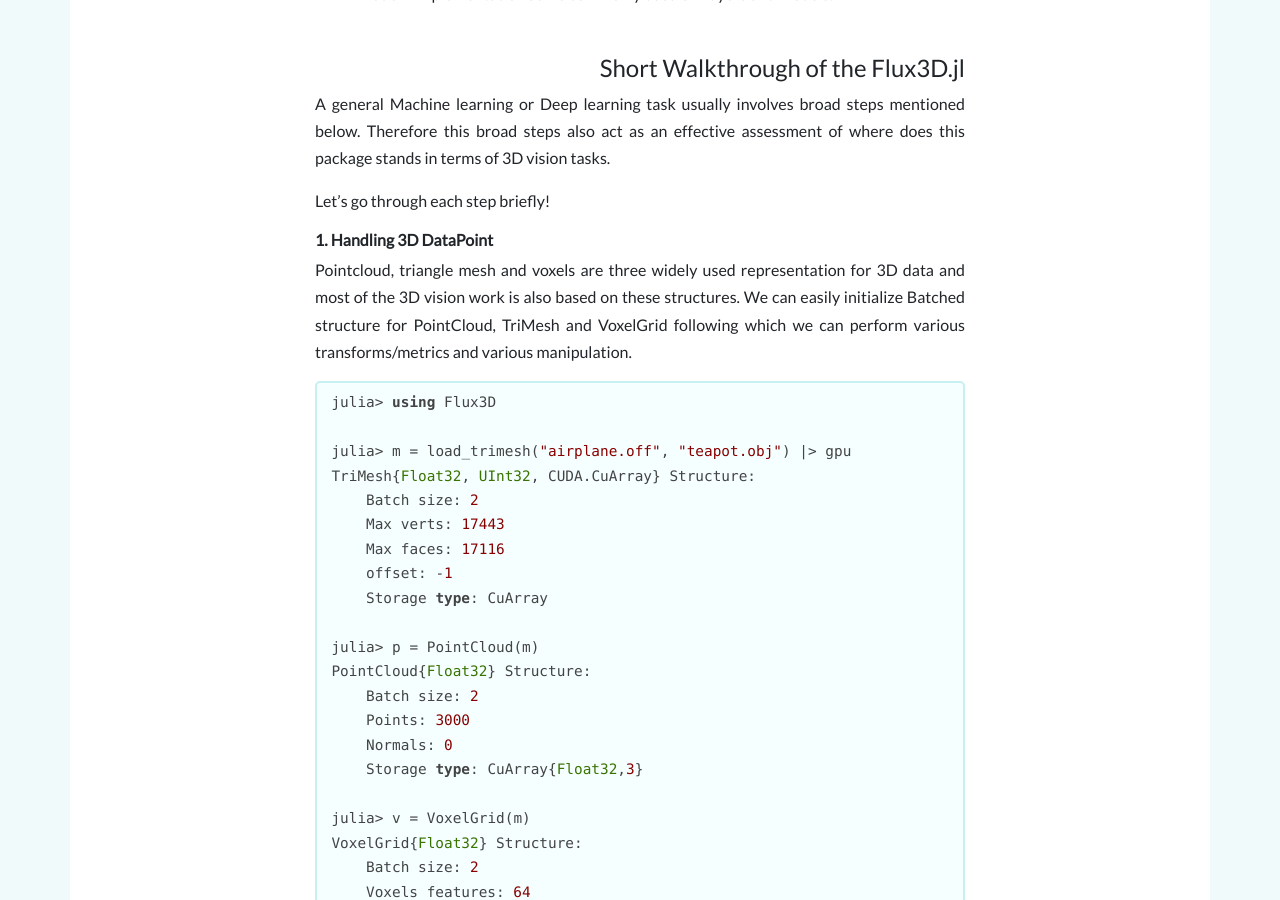
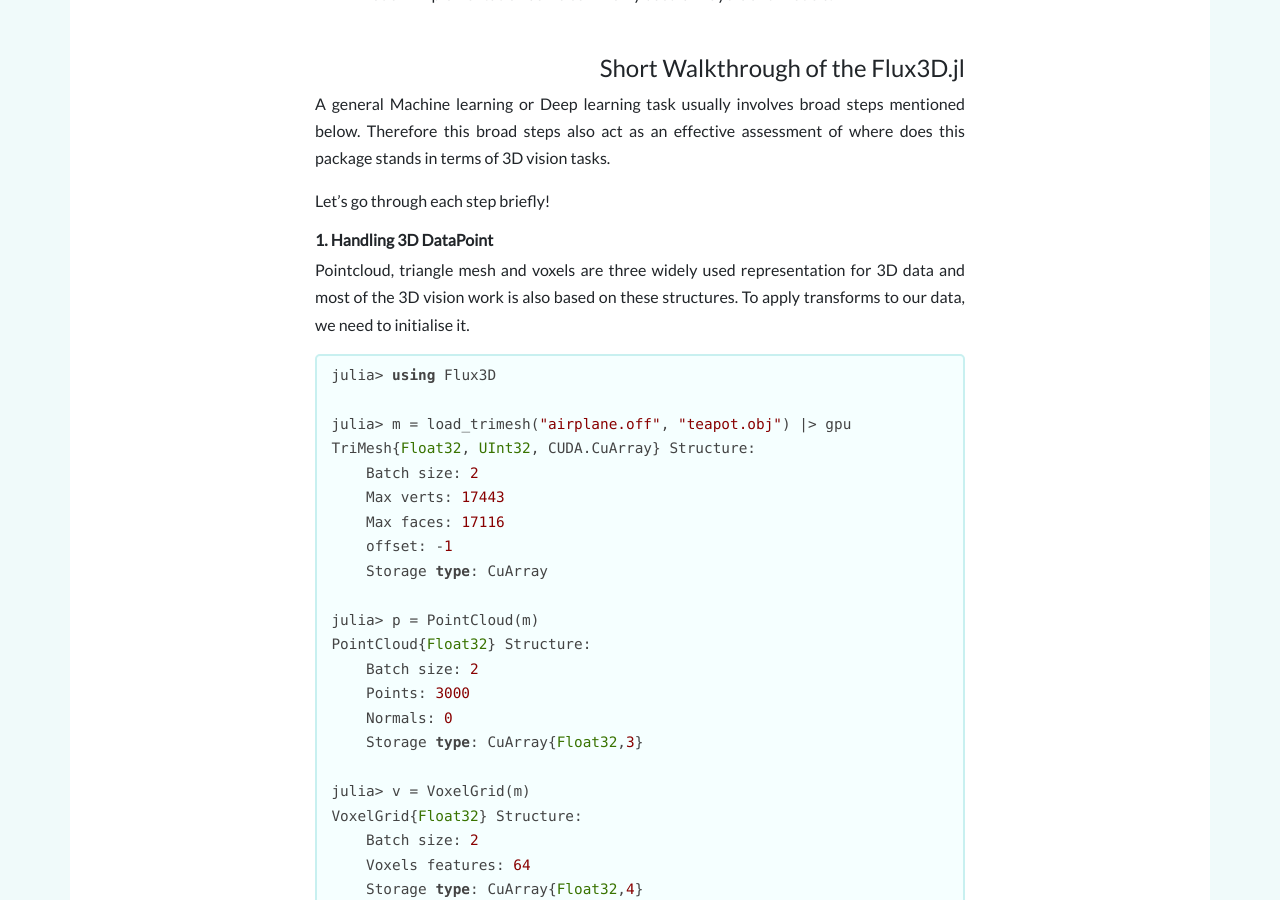
Before and after one commit to FluxML/fluxml.github.io, a Jekyll site: the page built from _posts/2020-09-08-Flux3D.md, in a window 1280 px wide and 900 px high, scrolled down 1184 px. Built offline with Jekyll 4.4.1, drawn with Linux system fonts in a browser that asks for light colours; nearby versions of some CDN libraries; comment, search, counter and statistics services are not loaded.

Commit message:
Update _posts/2020-09-08-Flux3D.md
Co-authored-by: Dhairya Gandhi <dhairya@juliacomputing.com>

````diff
--- a/_posts/2020-09-08-Flux3D.md
+++ b/_posts/2020-09-08-Flux3D.md
@@ -32,7 +32,7 @@ Let's go through each step briefly!
 
 ### 1. Handling 3D DataPoint
 
-Pointcloud, triangle mesh and voxels are three widely used representation for 3D data and most of the 3D vision work is also based on these structures. We can easily initialize Batched structure for PointCloud, TriMesh and VoxelGrid following which we can perform various transforms/metrics and various manipulation.
+Pointcloud, triangle mesh and voxels are three widely used representation for 3D data and most of the 3D vision work is also based on these structures. To apply transforms to our data, we need to initialise it.
 
 ```julia
 julia> using Flux3D
````
